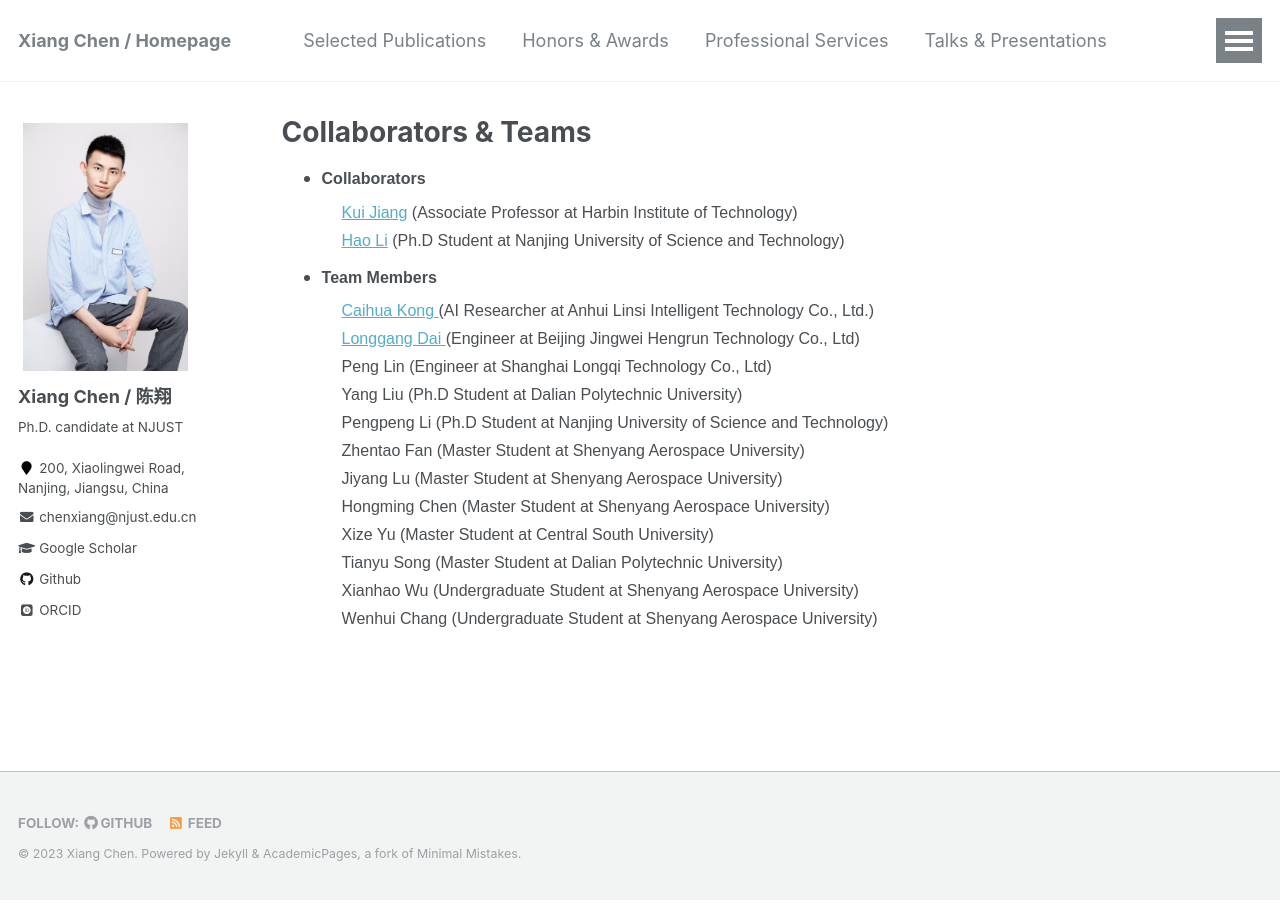
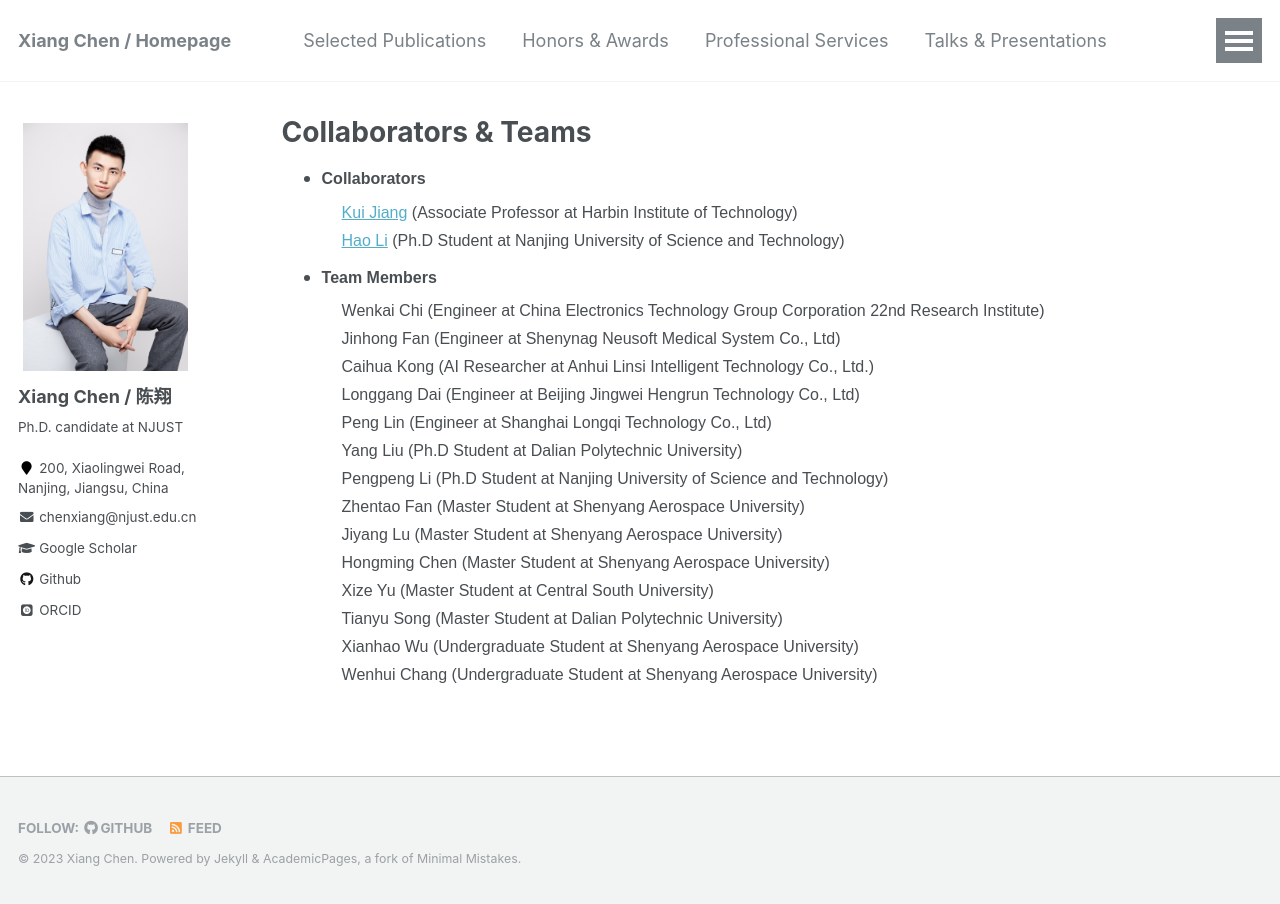
Before and after one commit to cschenxiang/cschenxiang.github.io, a Jekyll site: the page built from _pages/teams.html, in a window 1280 px wide. Built offline with Jekyll 4.4.1, drawn with Linux system fonts in a browser that asks for light colours; some web fonts are replaced.

Commit message:
Update teams.html

```diff
--- a/_pages/teams.html
+++ b/_pages/teams.html
@@ -19,8 +19,10 @@ author_profile: true
 <li> <p style="margin-left: 0px; line-height: 120%; margin-top: 8px; margin-bottom: 8px;"><font face="Arial" size="3"><meta charset="utf-8">
 <strong> Team Members </strong> <br> </font> </p>
 <p style="margin-left: 20px; line-height: 150%; margin-top: 8px; margin-bottom: 8px;"><font face="Arial" size="3"><meta charset="utf-8">
-<a href="https://github.com/kongyan66" target="_blank"> Caihua Kong </a> (AI Researcher at Anhui Linsi Intelligent Technology Co., Ltd.) <br>
-<a href="https://github.com/dailonggang" target="_blank"> Longgang Dai </a> (Engineer at Beijing Jingwei Hengrun Technology Co., Ltd) <br>
+Wenkai Chi (Engineer at China Electronics Technology Group Corporation 22nd Research Institute) <br>
+Jinhong Fan (Engineer at Shenynag Neusoft Medical System Co., Ltd) <br>
+Caihua Kong </a> (AI Researcher at Anhui Linsi Intelligent Technology Co., Ltd.) <br>
+Longgang Dai </a> (Engineer at Beijing Jingwei Hengrun Technology Co., Ltd) <br>
 Peng Lin (Engineer at Shanghai Longqi Technology Co., Ltd) <br>
 Yang Liu (Ph.D Student at Dalian Polytechnic University) <br>
 Pengpeng Li (Ph.D Student at Nanjing University of Science and Technology) <br>
```
